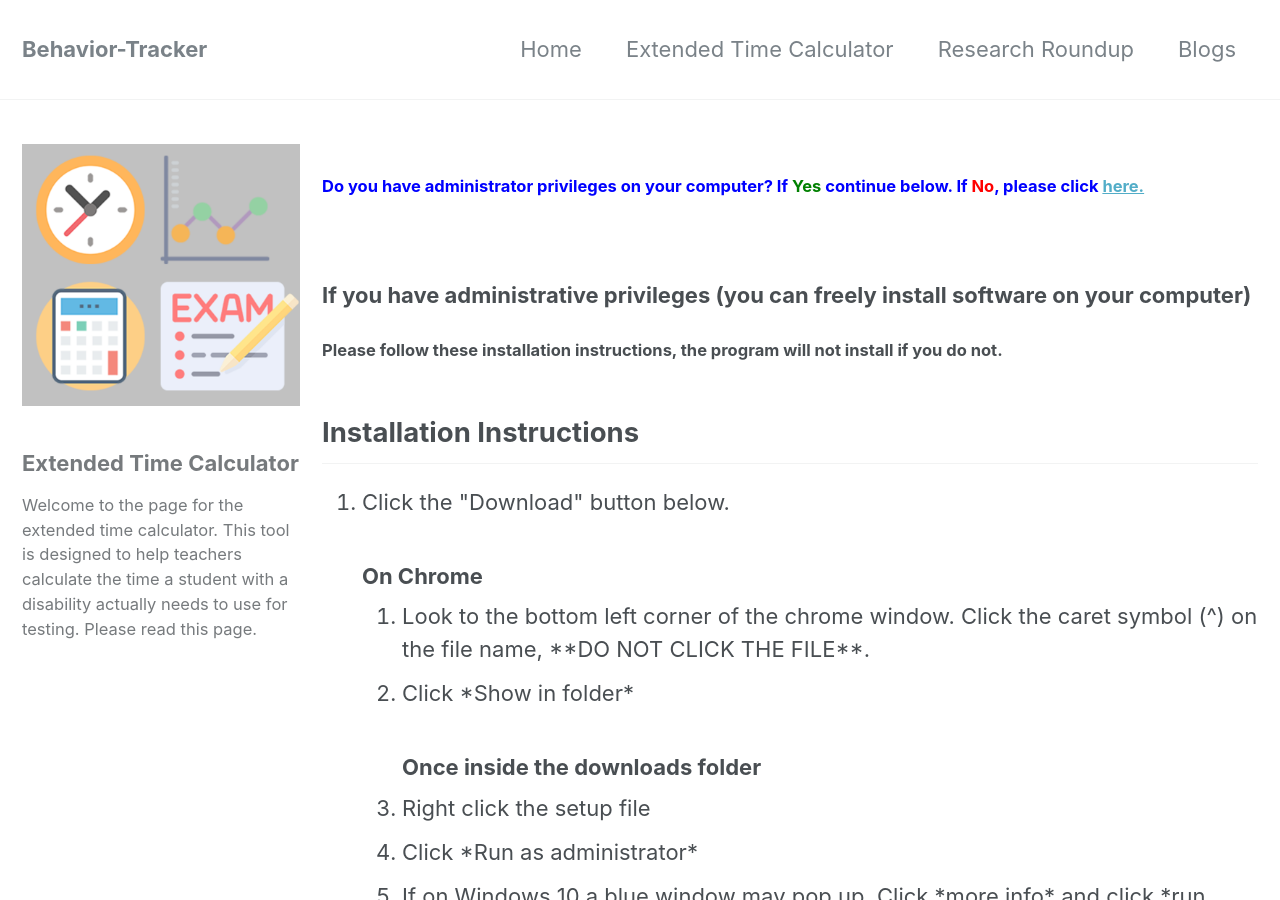
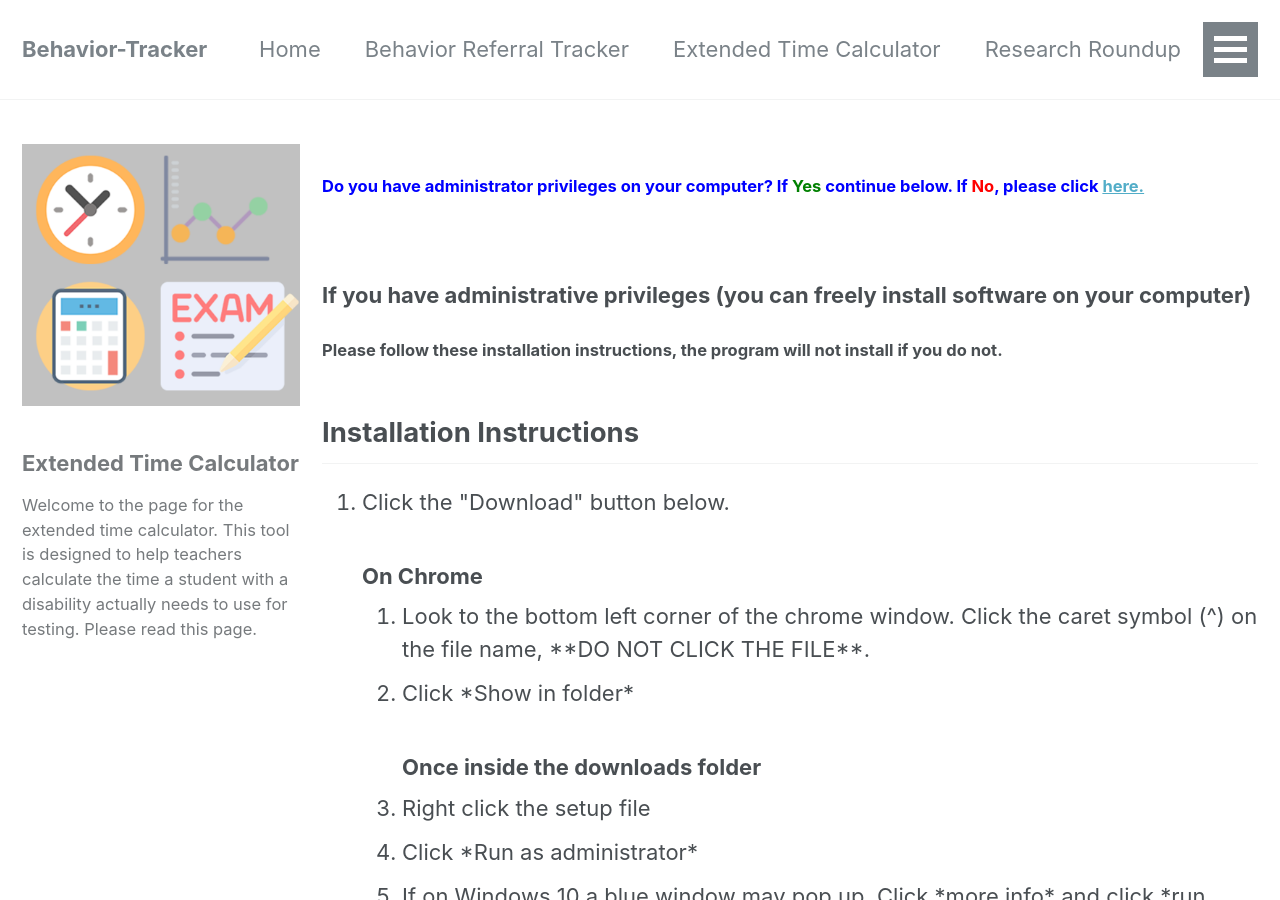
Before and after one commit to johnboniello/Behavior-Tracker, a Jekyll site: the page built from index.html, in a window 1280 px wide and 900 px high. Built offline with Jekyll 4.4.1, drawn with Linux system fonts in a browser that asks for light colours; nearby versions of some CDN libraries; comment, search, counter and statistics services are not loaded.

Commit message:
update nav

```diff
--- a/_data/navigation.yml
+++ b/_data/navigation.yml
@@ -2,11 +2,13 @@
 main:
   - title: "Home"
     url: http://johnboniello.com/
+  - title: "Behavior Referral Tracker"
+    url: http://johnboniello.com/behaviortracker
   - title: "Extended Time Calculator"
     url: http://johnboniello.com/Extended-Time-Calculator/
   - title: "Research Roundup"
     url: http://johnboniello.com/Research-round-up/
   - title: "Blogs"
-url: http://johnboniello.com/blog2/
+    url: http://johnboniello.com/blog2/
   # - title: "Sitemap"
   #   url: /sitemap/
```
